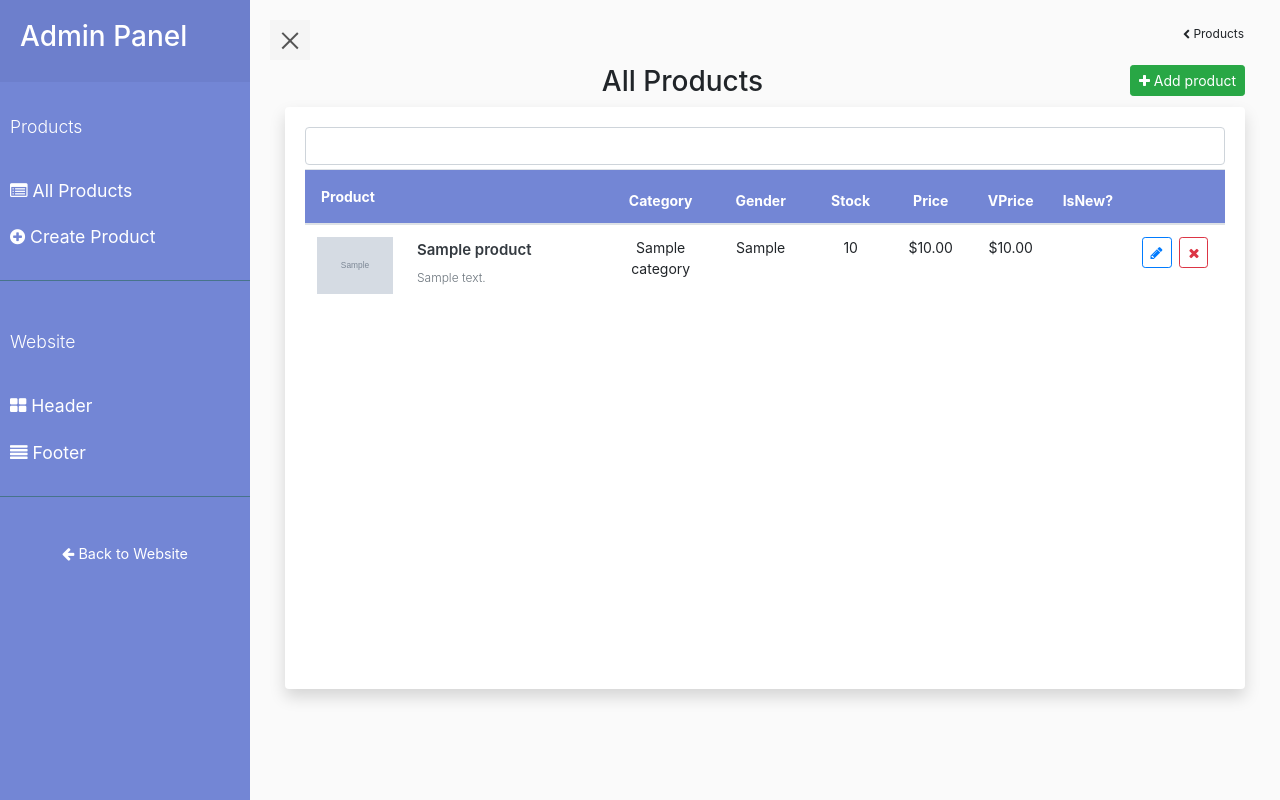
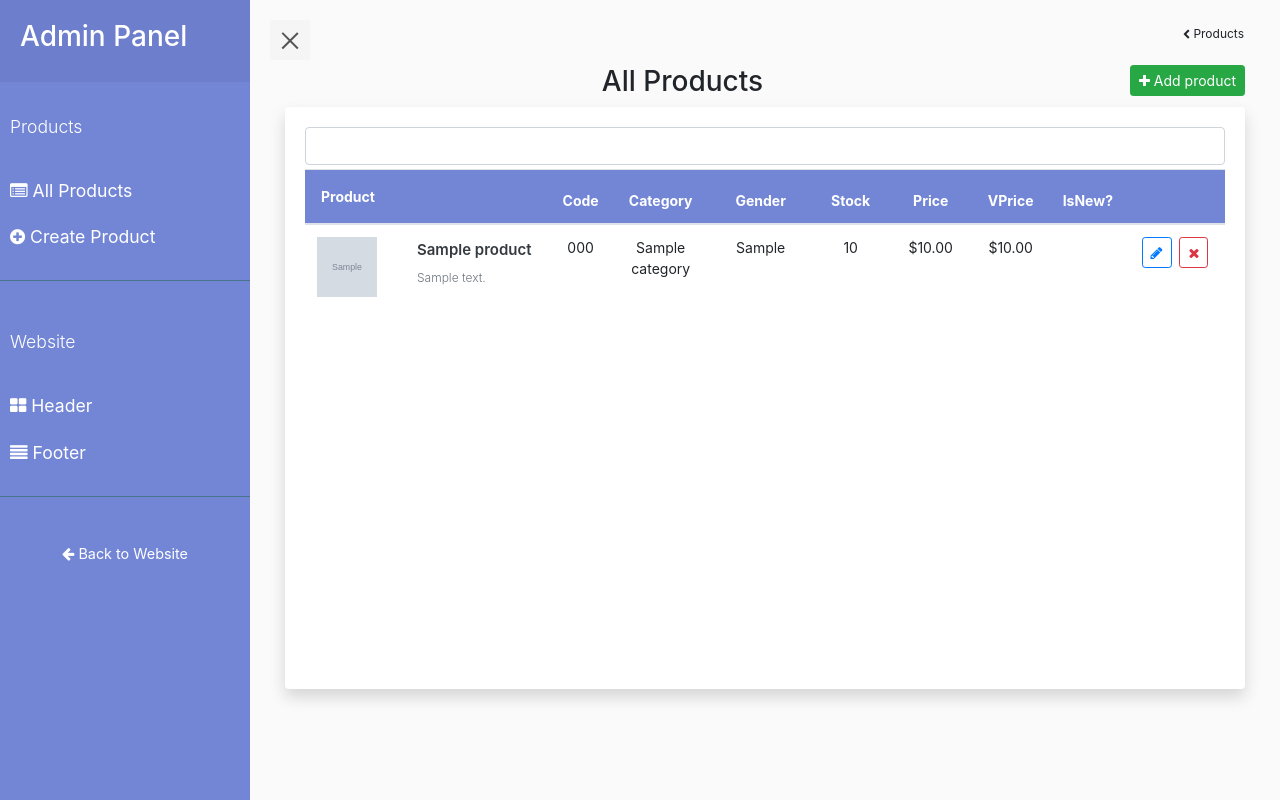
Before and after one commit to georgenavarro1802/sabadiaz, a Django app: template templates/administration/products.html in a window 1280 px wide. Run offline with Django 3.2, Linux system fonts and the light colour scheme; the template is opened without the code that fills it: most values are stand-ins (such as "Sample title", 1, 10 or a date in 2020); grey boxes marked "Sample" are stand-in pictures; some libraries are stand-ins or nearby versions.

```diff
--- a/app/models.py
+++ b/app/models.py
@@ -60,7 +60,7 @@ class Product(models.Model):
         unique_together = ('category', 'title')
 
     def code(self):
-        return str(self.id).zfill(5)
+        return str(self.id).zfill(4)
 
     def get_image1(self):
         return self.image1.url if self.image1 else f"{STATIC_URL}/img/no_images.png"
--- a/templates/administration/products.html
+++ b/templates/administration/products.html
@@ -36,6 +36,7 @@
                                 <thead class="thead-purple font-14">
                                 <tr>
                                     <th class="p-3" colspan="2" >Product</th>
+                                    <th class="text-center w-60px">Code</th>
                                     <th class="text-center w-100px">Category</th>
                                     <th class="text-center w-100px">Gender</th>
                                     <th class="text-center w-80px">Stock</th>
@@ -53,13 +54,14 @@
                                     <tr class="font-14">
                                         <td class="w-100px">
                                             <a href="{{ product.get_image1 }}" data-lightbox="photos">
-                                                <img class="img-fluid" src="{{ product.get_image1 }}" alt="product_image"/>
+                                                <img class="img-fluid" src="{{ product.get_image1 }}" alt="product_image" style="width: 60px; height: 60px"/>
                                             </a>
                                         </td>
                                         <td>
                                             <p class="font-15 text-dark _600">{{ product.title }}</p>
                                             <p class="font-12 text-muted" style="line-height: 0">{{ product.description }}</p>
                                         </td>
+                                        <td class="text-center">{{ product.code }}</td>
                                         <td class="text-center">{{ product.category }}</td>
                                         <td class="text-center">{{ product.get_gender_display }}</td>
                                         <td class="text-center">{{ product.stock }}</td>
```
